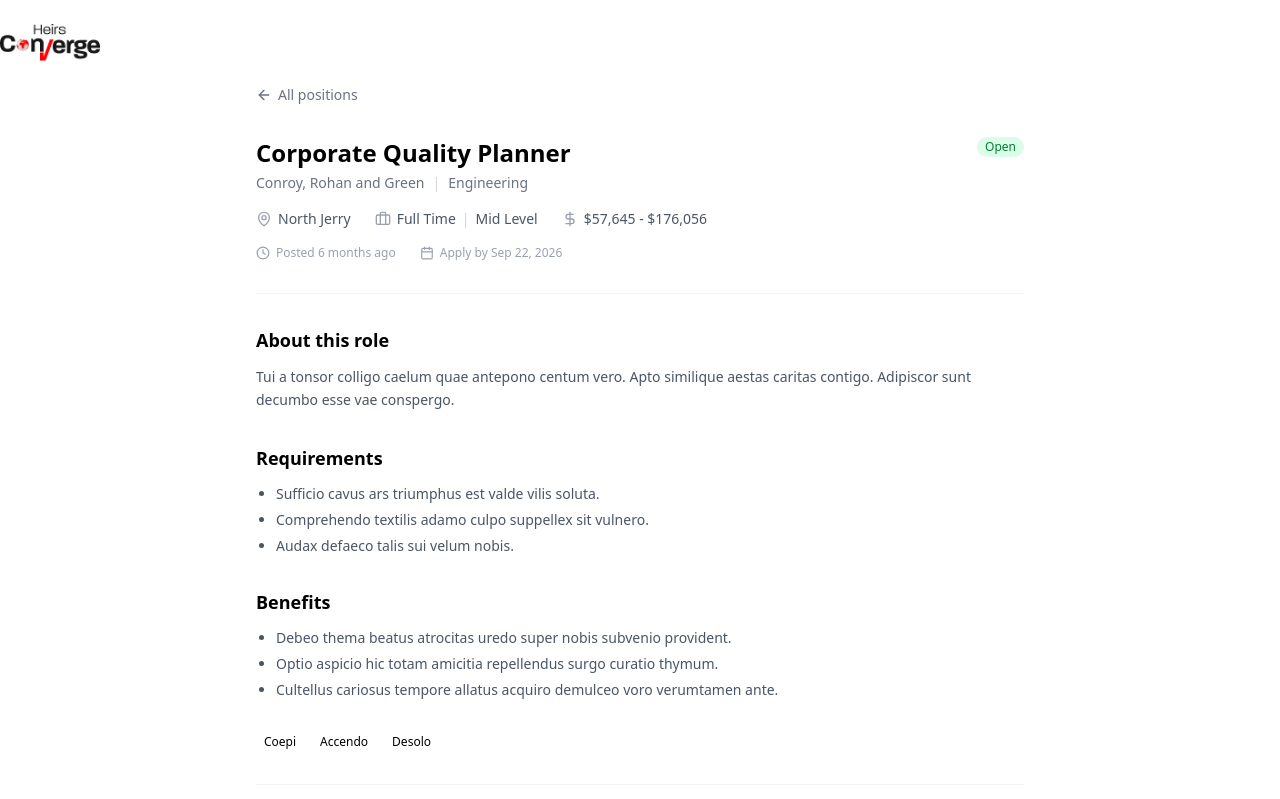
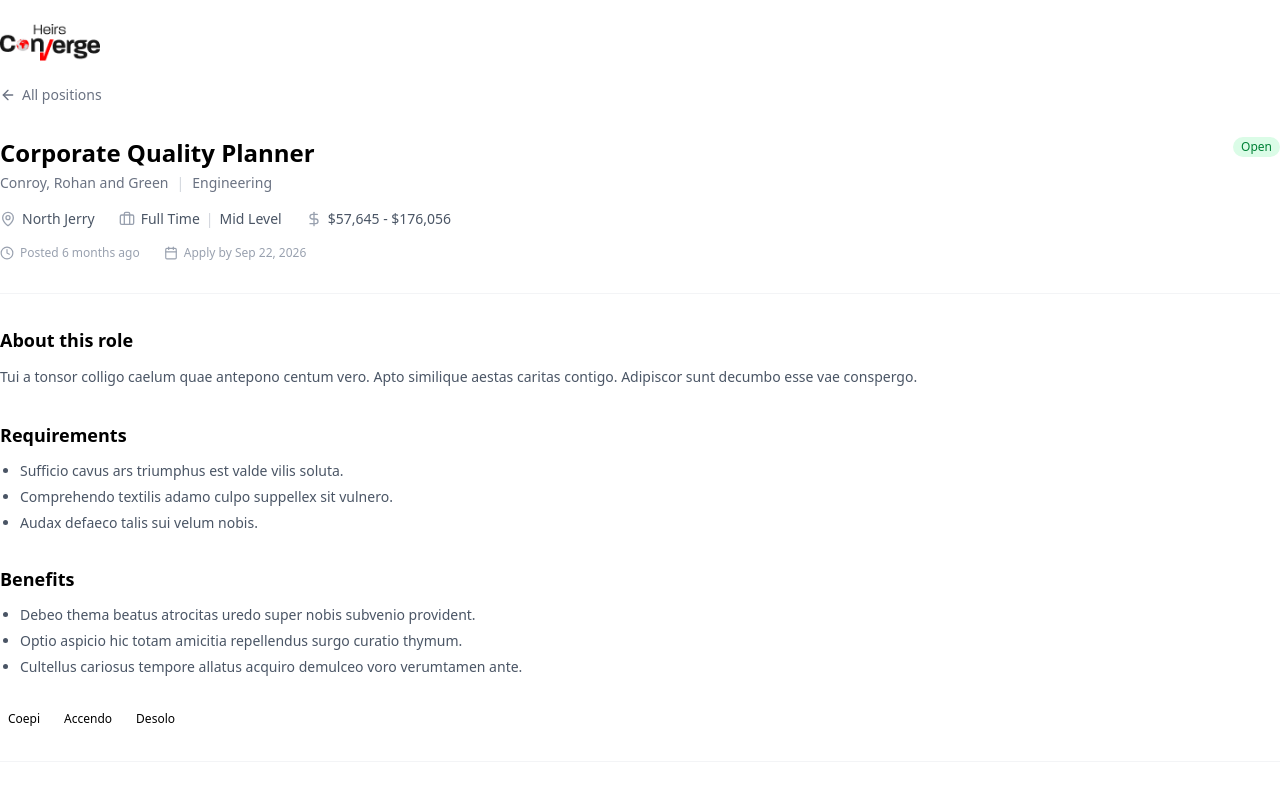
Before and after one commit to HeirsHQ/ht-recruitment, a Next.js app: page /job/114f03a9-63a1-46a1-8059-f84ff7fcd6b6 in a window 1280 px wide. Shown: the top 799 px of the page. Built offline with nearby package versions, Linux system fonts and the light colour scheme.

Commit message:
style: remove max width constraint from job detail page container
The max width constraint was removed to allow the container to utilize the full available width, improving layout consistency across different screen sizes.

```diff
--- a/src/app/(public)/job/[id]/page.tsx
+++ b/src/app/(public)/job/[id]/page.tsx
@@ -200,7 +200,7 @@ const Page = () => {
     <>
       <Navbar />
       <div className="w-screen">
-        <div className="container mx-auto max-w-3xl space-y-8 pb-16">
+        <div className="container mx-auto space-y-8 pb-16">
           <Link href="/" className="inline-flex items-center gap-1.5 text-sm text-gray-500 hover:text-gray-700">
             <ArrowLeft className="size-4" />
             All positions
```
